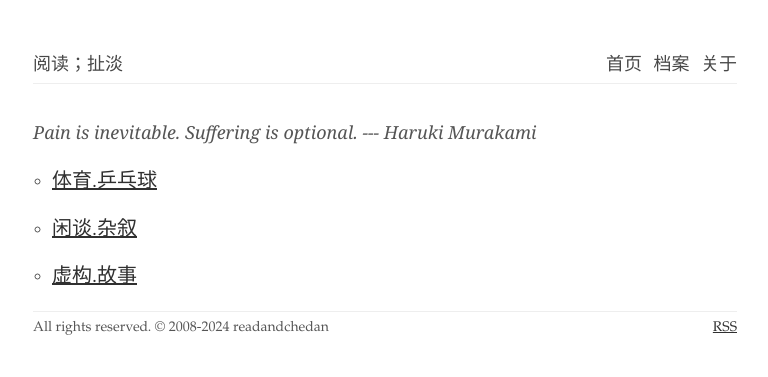
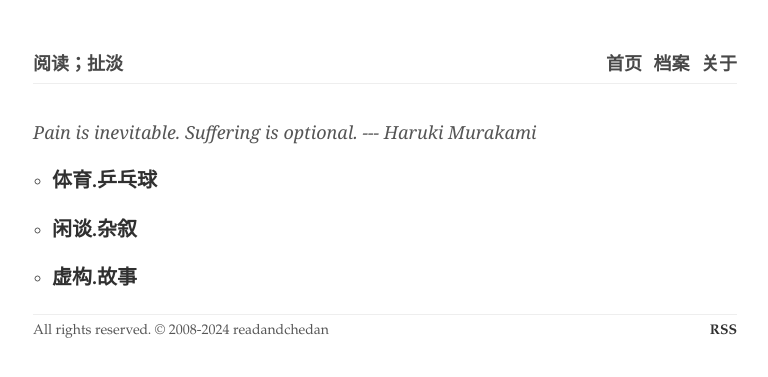
Before and after one commit to readandchedan/readandchedan.github.io, a Jekyll site: the page built from index.md, in a window 1280 px wide. Shown: the top 377 px of the page, without its empty margins (255-1023 px from the left). Built offline with Jekyll 4.4.1, drawn with Linux system fonts in a browser that asks for light colours.

Commit message:
css change

```diff
--- a/css/stylesheet.css
+++ b/css/stylesheet.css
@@ -68,7 +68,9 @@ li {
 }
 
 a {
-    color: #303030
+    color: #303030;
+    font-weight: 600;
+    text-decoration: none;
 }
 
 a:hover {
```
